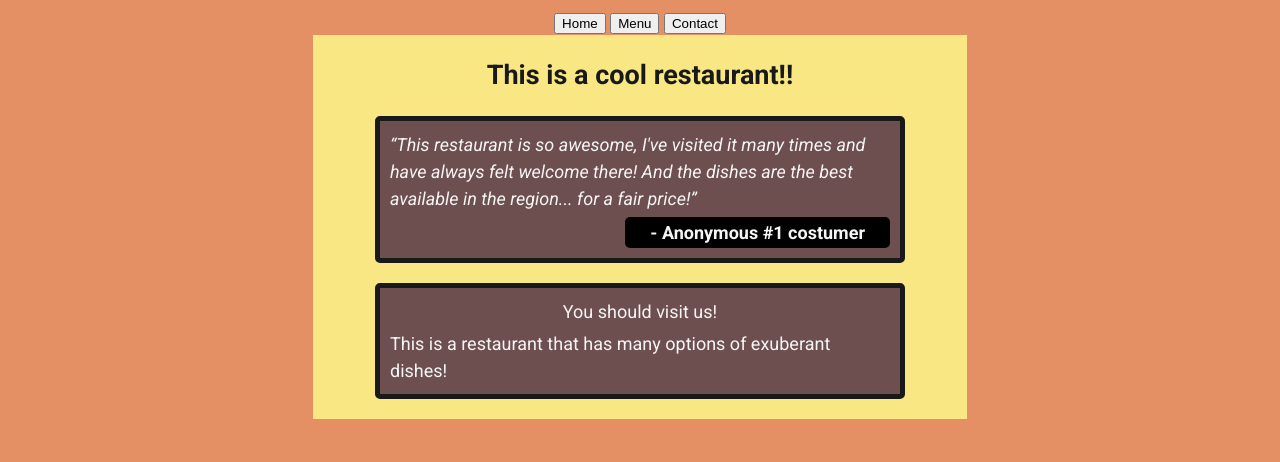
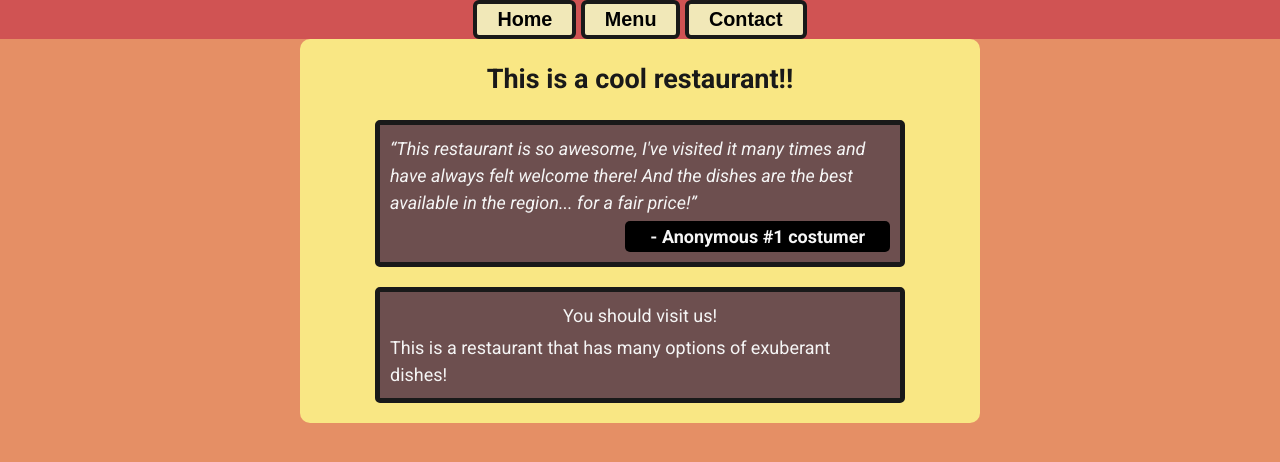
Before and after one commit to NickW16/restaurant-page, a website built with webpack: page src/template.html in a window 1280 px wide. Built offline with nearby package versions, Linux system fonts and the light colour scheme.

Commit message:
Add new styling to buttons and header, organize more

```diff
--- a/src/style.css
+++ b/src/style.css
@@ -23,18 +23,38 @@ body {
     display: flex;
     flex-direction: column;
     align-items: center;
-    width: 80%;
+    width: 100%;
     border-radius: 8px;
     background-color: var(--primary-color);
+    margin: 0;
     font-size: 18px;
     line-height: 1.5;
 }
 
+/* header section */
+
 header {
     display: flex;
     justify-content: center;
-    background-color: ;
+    background-color: var(--red-color);
+    width: 100%
 }
+
+.nav-bar-button {
+    background-color: var(--tertiary-color);
+    padding: 4px 20px 4px 20px;
+    font-size: 110%;
+    font-weight: bolder;
+    border: 4px solid var(--black-color);
+    border-radius: 6px;
+}
+
+.nav-bar-button:hover {
+    background-color: var(--black-color);
+    color: var(--tertiary-color);
+}
+
+/* content section */
 
 #content {
     display: flex;
@@ -42,8 +62,9 @@ header {
     align-items: center;
     padding: 20px;
     background-color: var(--secondary-color);
-    width: 60%;
+    width: 50%;
     gap: 20px;
+    border-radius: 10px;
 }
 
 .commentary {
--- a/src/template.html
+++ b/src/template.html
@@ -8,9 +8,9 @@
 <body>
     <header>
         <nav>
-            <button>Home</button>
-            <button>Menu</button>
-            <button>Contact</button>
+            <button class="nav-bar-button">Home</button>
+            <button class="nav-bar-button" >Menu</button>
+            <button class="nav-bar-button">Contact</button>
         </nav>
     </header>
 
```
